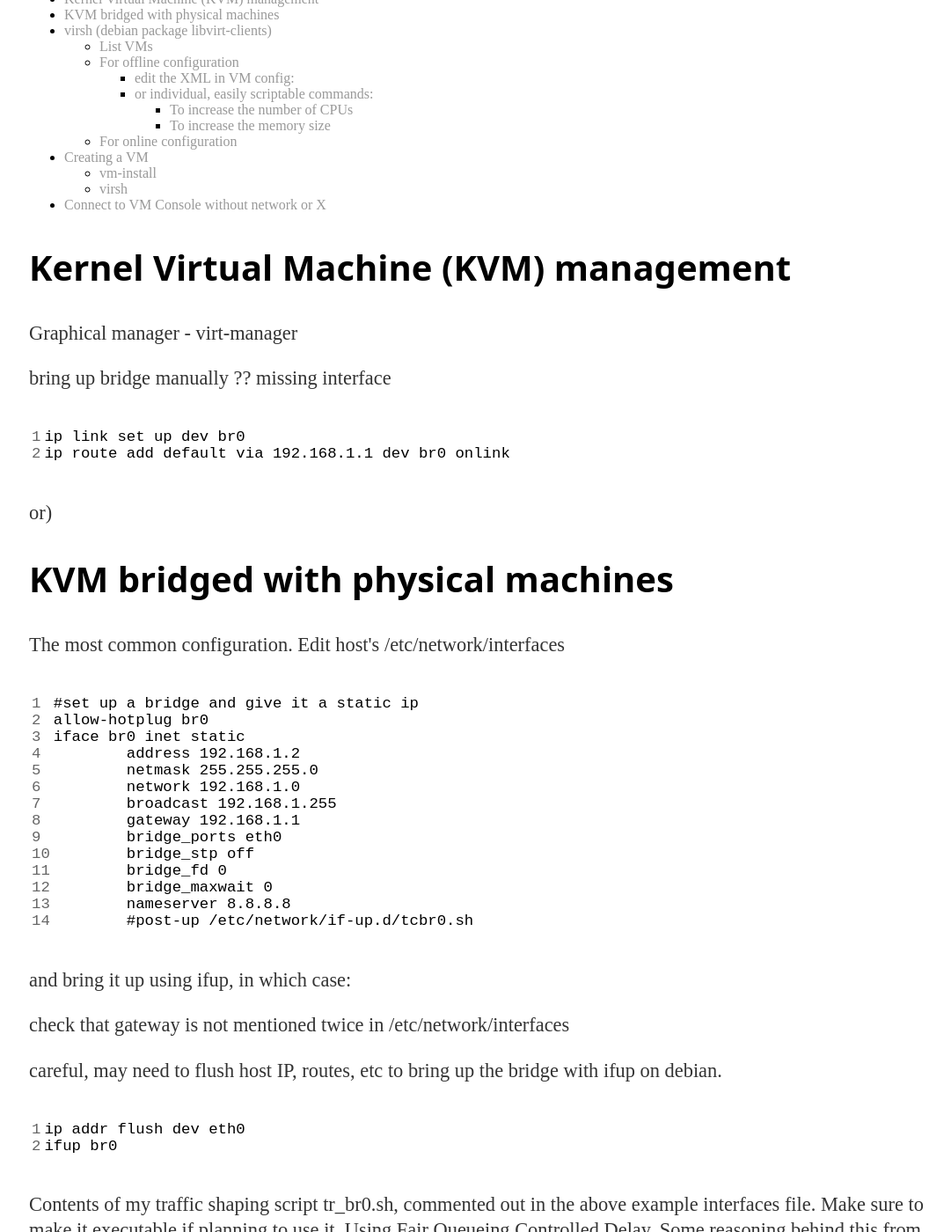
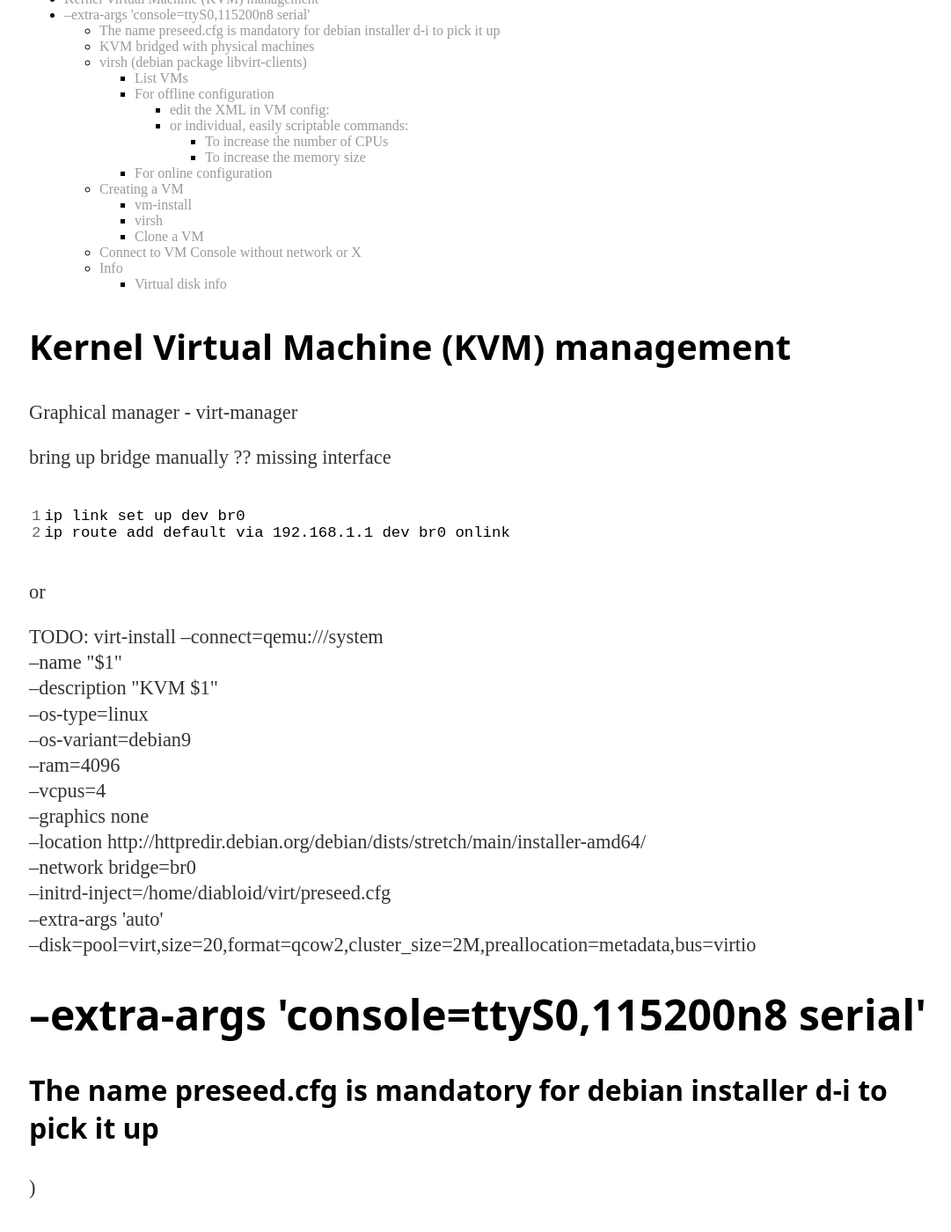
Before and after one commit to c0hen/c0hen, a Jekyll site: the page built from kvm.md, in a window 1280 px wide and 1400 px high, scrolled down 259 px. Shown: the whole window at 88% size, without its empty margins (95-1176 px from the left). Built offline with Jekyll 4.4.1, drawn with Linux system fonts in a browser that asks for light colours; some of the changed text lies outside the part shown.

Commit message:
Add content

````diff
--- a/kvm.md
+++ b/kvm.md
@@ -19,7 +19,26 @@ ip link set up dev br0
 ip route add default via 192.168.1.1 dev br0 onlink
 ```
 
-or)
+or
+
+TODO:
+virt-install --connect=qemu:///system \
+	--name "$1" \
+	--description "KVM $1" \
+	--os-type=linux \
+	--os-variant=debian9 \
+	--ram=4096 \
+	--vcpus=4 \
+	--graphics none \
+	--location http://httpredir.debian.org/debian/dists/stretch/main/installer-amd64/ \
+	--network bridge=br0 \
+	--initrd-inject=/home/diabloid/virt/preseed.cfg \
+	--extra-args 'auto' \
+	--disk=pool=virt,size=20,format=qcow2,cluster_size=2M,preallocation=metadata,bus=virtio
+#	--extra-args 'console=ttyS0,115200n8 serial'
+### The name preseed.cfg is mandatory for debian installer d-i to pick it up
+
+)
 
 ## KVM bridged with physical machines
 
@@ -113,9 +132,20 @@ Menu driven CLI utility
 
 ### virsh
 
-Use \-\-location to use \-\-extra-args or
+Use
+```sh
+--location
+```
+to use
+```sh
+--extra-args
+```
+or
 
-use \-\-cdrom=/home/isos/debian9.iso
+use
+```sh
+--cdrom=/home/isos/debian9.iso
+```
 
 ```sh
 # virt-install \
@@ -131,6 +161,11 @@ use \-\-cdrom=/home/isos/debian9.iso
 --network bridge=br0 \
 --console pty,target_type=serial \
 --extra-args 'console=ttyS0,115200n8 serial'
+```
+
+### Clone a VM
+```sh
+virt-clone --connect=qemu://example.com/system -o vm_old_source -n vm_new_dest --auto-clone
 ```
 
 ## Connect to VM Console without network or X
@@ -165,3 +200,10 @@ Default console speed is 9600 baud
 ```sh
 minicom -D /dev/ttyS0
 ```
+
+## Info
+
+### Virtual disk info
+```sh
+qemu-img info /var/lib/libvirt/images/disk.img
+```
````
Also changed, not shown: Gemfile.lock (deleted).
